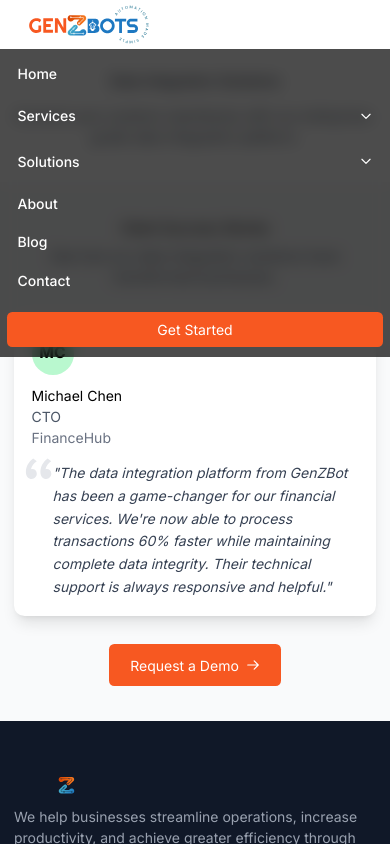
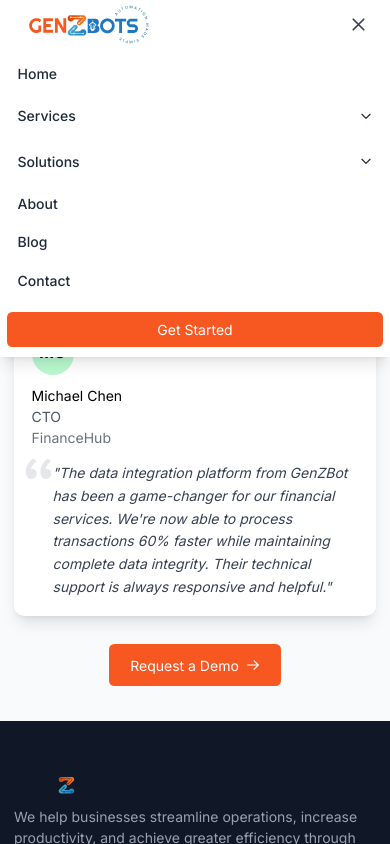
Before and after one commit to Chandru2197/genzbots, a Next.js app: page /data-integration in a window 390 px wide. Both pictures are taken after a click on the button 358 px from the left and 24 px from the top of the page. Shown: the top 844 px of the page. Built offline with nearby package versions, Linux system fonts and the light colour scheme.

Commit message:
hero and b=nav bg changes

```diff
--- a/src/components/HeroSection.tsx
+++ b/src/components/HeroSection.tsx
@@ -45,13 +45,13 @@ export default function HeroSection({ addToRefs }: HeroSectionProps) {
             animate={isInView ? { opacity: 1, y: 0 } : {}}
             transition={{ duration: 0.8 }}
           >
-            <h1 className="text-4xl font-bold leading-tight text-[var(--color-primary-dark)] mb-4">
+            <h1 className="text-5xl font-bold leading-tight text-[var(--color-primary-dark)] mb-4">
               Simplify Automate Elevate
             </h1>
-            <h6 className="text-2xl font-label leading-tight text-[var(--color-primary-dark)] mb-4 border-b p-1">
+            <h6 className="text-3xl font-label leading-tight text-[var(--color-primary-dark)] mb-4 border-b p-1">
               Digital workflow solutions for forward-thinking businesses
             </h6>
-            <p className="text-desc font-desc text-[var(--color-primary-dark)] mb-8">
+            <p className="text-lg font-desc text-[var(--color-primary-dark)] mb-8">
               GenZbots specializes in intelligent RPA and AI solutions that transform
               manual processes into automated workflows, reducing costs and boosting
               efficiency for businesses across industries.
--- a/src/components/Navbar.tsx
+++ b/src/components/Navbar.tsx
@@ -77,7 +77,7 @@ export default function Navbar({ addToRefs }: NavbarProps) {
 
   return (
     <nav className={`fixed top-0 w-full z-[100] transition-all duration-300 ${
-      isScrolled ? 'bg-white/95 backdrop-blur-sm shadow-lg' : 'bg-red'
+      isScrolled ? 'bg-white/80 backdrop-blur-md shadow-lg' : 'bg-white/30 backdrop-blur-md shadow-lg'
     }`}>
       <div className="max-w-screen-xl mx-auto h-14 lg:h-16 flex justify-between items-center px-4">
         {/* Logo (left) */}
@@ -106,7 +106,7 @@ export default function Navbar({ addToRefs }: NavbarProps) {
                     className={`text-menu font-medium transition-colors flex items-center cursor-pointer ${
                       activeDropdown === item.label
                         ? 'text-[var(--color-secondary)]'
-                        : isScrolled ? 'text-[var(--color-primary-dark)] hover:text-[var(--color-secondary)]' : 'text-[var(--color-primary-dark)] hover:text-[var(--color-secondary)]'
+                        : 'text-[var(--color-primary-dark)] hover:text-[var(--color-secondary)]'
                     }`}
                     suppressHydrationWarning
                   >
@@ -149,9 +149,7 @@ export default function Navbar({ addToRefs }: NavbarProps) {
               ) : (
                 <Link
                   href={item.href}
-                  className={`text-menu font-medium transition-colors duration-200 cursor-pointer ${
-                    isScrolled ? 'text-[var(--color-primary-dark)] hover:text-[var(--color-secondary)]' : 'text-[var(--color-primary-dark)] hover:text-[var(--color-secondary)]'
-                  }`}
+                  className="text-menu font-medium transition-colors duration-200 text-[var(--color-primary-dark)] hover:text-[var(--color-secondary)] cursor-pointer"
                 >
                   {item.label}
                 </Link>
@@ -173,9 +171,7 @@ export default function Navbar({ addToRefs }: NavbarProps) {
           <div className="lg:hidden ml-2">
             <button
               onClick={() => setMobileMenuOpen(!mobileMenuOpen)}
-              className={`inline-flex items-center justify-center p-2 rounded-md focus:outline-none transition-colors duration-200 ${
-                isScrolled ? 'text-gray-700 hover:text-[var(--color-secondary)] hover:bg-orange-50' : 'text-white hover:text-[var(--color-secondary)]'
-              }`}
+              className="inline-flex items-center justify-center p-2 rounded-md focus:outline-none transition-colors duration-200 text-gray-700 hover:text-[var(--color-secondary)] hover:bg-orange-50"
               suppressHydrationWarning
             >
               <svg
@@ -216,20 +212,16 @@ export default function Navbar({ addToRefs }: NavbarProps) {
       <div
         className={`lg:hidden transition-all duration-300 ease-in-out ${
           mobileMenuOpen ? 'max-h-screen opacity-100' : 'max-h-0 opacity-0'
-        } overflow-hidden ${isScrolled ? '' : 'bg-black/70 backdrop-blur-sm'}`}
+        } overflow-hidden bg-white`}
       >
-        <div className={`px-2 pt-2 pb-3 space-y-1 sm:px-3 ${isScrolled ? 'bg-white shadow-md' : 'bg-transparent'}`}>
+        <div className="px-2 pt-2 pb-3 space-y-1 sm:px-3">
           {menuItems.map((item) => (
             <div key={item.label} className="block">
               {item.dropdown ? (
                 <div className="py-1">
                   <button
                     onClick={() => toggleDropdown(item.label)}
-                    className={`flex justify-between items-center w-full px-3 py-2 font-medium transition-colors rounded-md cursor-pointer ${
-                      isScrolled
-                      ? 'text-label font-label text-gray-800 hover:text-[var(--color-secondary)] hover:bg-orange-50'
-                      : 'text-white hover:text-[var(--color-secondary)]'
-                    }`}
+                    className="flex justify-between items-center w-full px-3 py-2 font-medium transition-colors rounded-md cursor-pointer text-label font-label text-gray-800 hover:text-[var(--color-secondary)] hover:bg-orange-50"
                     suppressHydrationWarning
                   >
                     <span>{item.label}</span>
@@ -258,11 +250,7 @@ export default function Navbar({ addToRefs }: NavbarProps) {
                       <Link
                         key={dropdownItem.label}
                         href={dropdownItem.href}
-                        className={`block pl-3 pr-4 py-2 rounded-md transition-colors duration-200 cursor-pointer ${
-                          isScrolled
-                          ? 'text-desc font-desc text-gray-700 hover:bg-orange-50 hover:text-[var(--color-secondary)]'
-                          : 'text-gray-200 hover:text-[var(--color-secondary)]'
-                        }`}
+                        className="block pl-3 pr-4 py-2 rounded-md transition-colors duration-200 cursor-pointer text-desc font-desc text-gray-700 hover:bg-orange-50 hover:text-[var(--color-secondary)]"
                         onClick={() => setMobileMenuOpen(false)}
                       >
                         {dropdownItem.label}
@@ -273,11 +261,7 @@ export default function Navbar({ addToRefs }: NavbarProps) {
               ) : (
                 <Link
                   href={item.href}
-                  className={`block px-3 py-2 font-medium transition-colors rounded-md cursor-pointer ${
-                    isScrolled
-                    ? 'text-label font-label text-gray-800 hover:text-[var(--color-secondary)] hover:bg-orange-50'
-                    : 'text-white hover:text-[var(--color-secondary)]'
-                  }`}
+                  className="block px-3 py-2 font-medium transition-colors rounded-md cursor-pointer text-label font-label text-gray-800 hover:text-[var(--color-secondary)] hover:bg-orange-50"
                   onClick={() => setMobileMenuOpen(false)}
                 >
                   {item.label}
```
